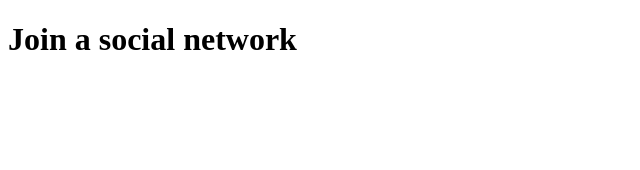
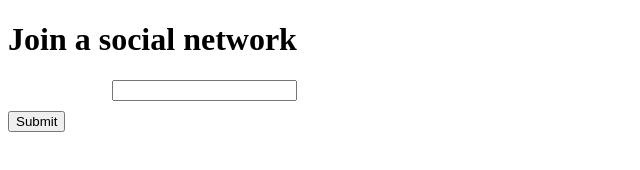
Before and after one commit to junocchi/HTML-practice, a plain HTML site: page intermediate-html/form-social-network/index.html in a window 1280 px wide. Shown: the whole page, without its empty margins (0-640 px from the left). Drawn offline with Linux system fonts and the light colour scheme.

Commit message:
add submit button

```diff
--- a/intermediate-html/form-social-network/index.html
+++ b/intermediate-html/form-social-network/index.html
@@ -7,6 +7,18 @@
   <body>
     <h1>Join a social network</h1>
 
-    <!-- Add the form below -->
+    <form
+      method="POST"
+      action="https://wp.zybooks.com/form-viewer.php"
+      enctype="multipart/form-data"
+    >
+      <div>
+        <label></label>
+        <input>
+      </div>
+      <div>
+        <input type="submit" value="Submit">
+      </div>
+    </form>
   </body>
 </html>
```
